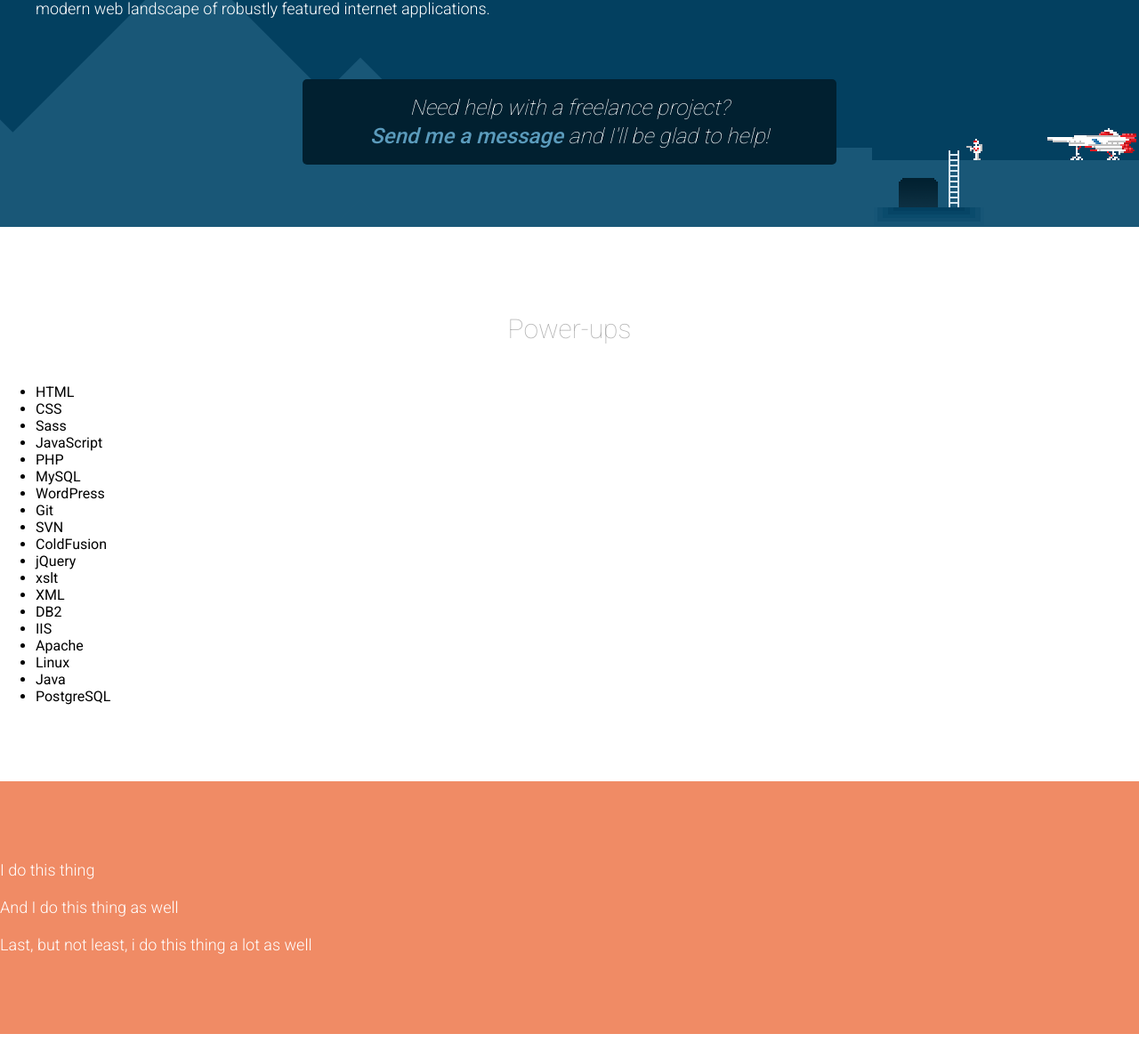
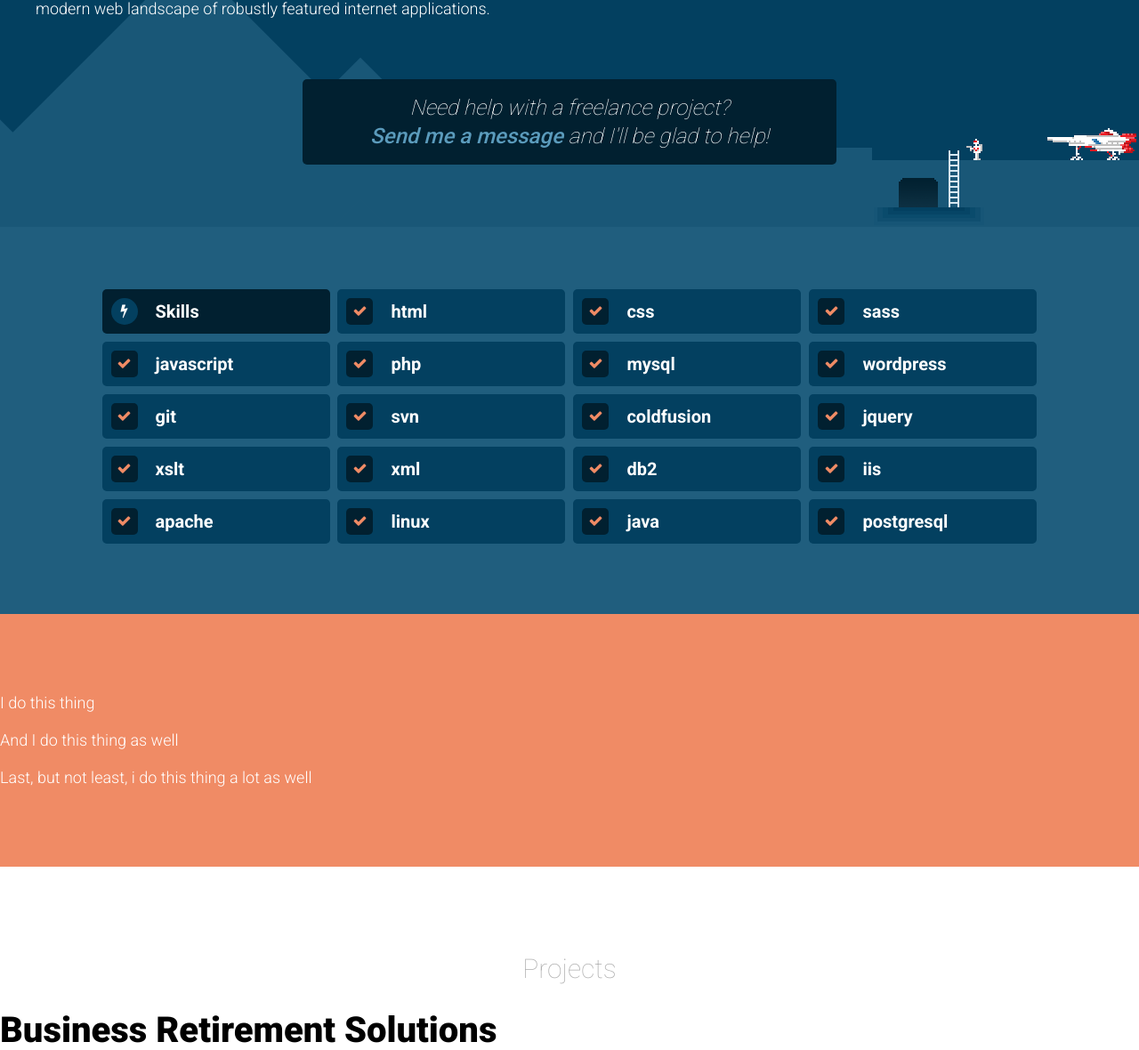
Before and after one commit to Johnstonian/portfolio, a PHP site: page / in a window 1280 px wide. Shown: the part 2374-3554 px from the top of the page at 89% size. Run offline with PHP 8.4, Linux system fonts and the light colour scheme.

Commit message:
skillset section styled

```diff
--- a/css/dev/style.scss
+++ b/css/dev/style.scss
@@ -200,6 +200,16 @@ img { max-width: 100%; }
 
 	padding-bottom: 5.475em;
 }
+
+.articles { background-color: white; }
+.about {
+	background: url('../../images/mountains.png') no-repeat bottom $about-blue;
+	color: white;
+}
+
+.skillset {
+	background-color: $skillset-blue;
+}
 .stars { position: absolute; top: 0; }
 #bg { top: 0; left: 0; }
 .bgwidth { width: 100%; }
@@ -217,11 +227,7 @@ img { max-width: 100%; }
 .logo { padding-bottom: 42px; }
 
 
-.articles { background-color: white; }
-.about {
-	background: url('../../images/mountains.png') no-repeat bottom $about-blue;
-	color: white;
-}
+
 
 .freelance {
 	background-color: $dark-blue;
@@ -259,6 +265,75 @@ i.icon-wrapper {
 	bottom: 0;
 }
 
+/*ul*/.skills {
+	list-style: none;
+	padding: 0;
+	margin: 0 auto;
+	//max-width: 1051px;
+
+	p {
+		font-weight: $bold;
+		@include font-size(20);
+		line-height: 1.5;
+		margin: 0;
+		float: left;
+	}
+
+	@media only screen and (min-width: $brkpt-xtra-large) {
+	    width: 87.5833333333333%;
+	}
+
+}
+
+/*li*/.pill {
+	background-color: $about-blue;
+	width: 256px;
+	height: 50px;
+	border-radius: 5px;
+	color: white;
+	margin: 0 5px 5px 0;
+	padding: 10px;
+	display: inline-block;
+
+	&:nth-child(4n) {
+		margin-right: 0;
+	}
+
+	&:first-child { background-color: $dark-blue; }
+}
+
+.skill-wrapper {
+	display: table-cell;
+	vertical-align: middle;
+}
+
+.bolt-holder, .check-holder {
+	width: 30px;
+	height: 30px;
+	display: table;
+	margin-right: 20px;
+	float: left;
+}
+
+.bolt-holder {
+	background-color: $about-blue;
+	border-radius: 75%;
+}
+
+.check-holder {
+	background-color: $dark-blue;
+	border-radius: 5px;
+}
+
+.bolt, .check {
+	text-align: center;
+	display: table-cell;
+	vertical-align: middle;
+}
+
+.bolt { color: white; }
+.check { color: $orange; }
+
 /*------------------------------------*\
     $STRUCTURE
 \*------------------------------------*/
--- a/css/style.css
+++ b/css/style.css
@@ -2396,6 +2396,19 @@ img {
   padding-bottom: 5.475em;
 }
 
+.articles {
+  background-color: white;
+}
+
+.about {
+  background: url("../../images/mountains.png") no-repeat bottom #034060;
+  color: white;
+}
+
+.skillset {
+  background-color: #205e7e;
+}
+
 .stars {
   position: absolute;
   top: 0;
@@ -2429,15 +2442,6 @@ img {
 
 .logo {
   padding-bottom: 42px;
-}
-
-.articles {
-  background-color: white;
-}
-
-.about {
-  background: url("../../images/mountains.png") no-repeat bottom #034060;
-  color: white;
 }
 
 .freelance {
@@ -2482,6 +2486,81 @@ i.icon-wrapper {
   bottom: 0;
 }
 
+/*ul*/
+.skills {
+  list-style: none;
+  padding: 0;
+  margin: 0 auto;
+}
+.skills p {
+  font-weight: 700;
+  font-size: 20px;
+  font-size: 1.25rem;
+  line-height: 1.5;
+  margin: 0;
+  float: left;
+}
+@media only screen and (min-width: 75em) {
+  .skills {
+    width: 87.5833333333333%;
+  }
+}
+
+/*li*/
+.pill {
+  background-color: #034060;
+  width: 256px;
+  height: 50px;
+  border-radius: 5px;
+  color: white;
+  margin: 0 5px 5px 0;
+  padding: 10px;
+  display: inline-block;
+}
+.pill:nth-child(4n) {
+  margin-right: 0;
+}
+.pill:first-child {
+  background-color: #012030;
+}
+
+.skill-wrapper {
+  display: table-cell;
+  vertical-align: middle;
+}
+
+.bolt-holder, .check-holder {
+  width: 30px;
+  height: 30px;
+  display: table;
+  margin-right: 20px;
+  float: left;
+}
+
+.bolt-holder {
+  background-color: #034060;
+  border-radius: 75%;
+}
+
+.check-holder {
+  background-color: #012030;
+  border-radius: 5px;
+}
+
+.bolt, .check {
+  text-align: center;
+  display: table-cell;
+  vertical-align: middle;
+}
+
+.bolt {
+  color: white;
+}
+
+.check {
+  color: #f08b65;
+}
+
 /*------------------------------------*\
     $STRUCTURE
 \*------------------------------------*/
--- a/index.html
+++ b/index.html
@@ -154,28 +154,170 @@
 	</section>
 
 	<section class="section  skillset" id="skills">
-		<h2 class="section-title">Power-ups</h2>
-		<ul class="">
-			<li>HTML</li>
-			<li>CSS</li>
-			<li>Sass</li>
-			<li>JavaScript</li>
-			<li>PHP</li>
-			<li>MySQL</li>
-			<li>WordPress</li>
-			<li>Git</li>
-			<li>SVN</li>
-			<li>ColdFusion</li>
-			<li>jQuery</li>
-			<li>xslt</li>
-			<li>XML</li>
-			<li>DB2</li>
-			<li>IIS</li>
-			<li>Apache</li>
-			<li>Linux</li>
-			<li>Java</li>
-			<li>PostgreSQL</li>
-		</ul>
+		<div class="container">
+			<ul class="skills">
+				<li class="pill">
+					<div class="skill-wrapper">
+					<div class="bolt-holder">
+						<i class="bolt  white  fa  fa-bolt"></i>
+					</div>
+					<p>Skills</p>
+					</div>
+				</li>
+				<li class="pill">
+					<div class="skill-wrapper">
+					<div class="check-holder">
+						<i class="check  orange  fa  fa-check"></i>
+					</div>
+					<p>html</p>
+					</div>
+				</li>
+				<li class="pill">
+					<div class="skill-wrapper">
+					<div class="check-holder">
+						<i class="check  fa  fa-check"></i>
+					</div>
+					<p>css</p>
+					</div>
+				</li>
+				<li class="pill">
+					<div class="skill-wrapper">
+					<div class="check-holder">
+						<i class="check  fa  fa-check"></i>
+					</div>
+					<p>sass</p>
+					</div>
+				</li>
+				<li class="pill">
+					<div class="skill-wrapper">
+					<div class="check-holder">
+						<i class="check  fa  fa-check"></i>
+					</div>
+					<p>javascript</p>
+					</div>
+				</li>
+				<li class="pill">
+					<div class="skill-wrapper">
+					<div class="check-holder">
+						<i class="check  fa  fa-check"></i>
+					</div>
+					<p>php</p>
+					</div>
+				</li>
+				<li class="pill">
+					<div class="skill-wrapper">
+					<div class="check-holder">
+						<i class="check  fa  fa-check"></i>
+					</div>
+					<p>mysql</p>
+					</div>
+				</li>
+				<li class="pill">
+					<div class="skill-wrapper">
+						<div class="check-holder">
+							<i class="check  fa  fa-check"></i>
+						</div>
+						<p>wordpress</p>
+					</div>
+				</li>
+				<li class="pill">
+					<div class="skill-wrapper">
+					<div class="check-holder">
+						<i class="check  fa  fa-check"></i>
+					</div>
+					<p>git</p>
+					</div>
+				</li>
+				<li class="pill">
+					<div class="skill-wrapper">
+					<div class="check-holder">
+						<i class="check  fa  fa-check"></i>
+					</div>
+					<p>svn</p>
+					</div>
+				</li>
+				<li class="pill">
+					<div class="skill-wrapper">
+					<div class="check-holder">
+						<i class="check  fa  fa-check"></i>
+					</div>
+					<p>coldfusion</p>
+					</div>
+				</li>
+				<li class="pill">
+					<div class="skill-wrapper">
+					<div class="check-holder">
+						<i class="check  fa  fa-check"></i>
+					</div>
+					<p>jquery</p>
+					</div>
+				</li>
+				<li class="pill">
+					<div class="skill-wrapper">
+					<div class="check-holder">
+						<i class="check  fa  fa-check"></i>
+					</div>
+					<p>xslt</p>
+					</div>
+				</li>
+				<li class="pill">
+					<div class="skill-wrapper">
+					<div class="check-holder">
+						<i class="check  fa  fa-check"></i>
+					</div>
+					<p>xml</p>
+					</div>
+				</li>
+				<li class="pill">
+					<div class="skill-wrapper">
+					<div class="check-holder">
+						<i class="check  fa  fa-check"></i>
+					</div>
+					<p>db2</p>
+					</div>
+				</li>
+				<li class="pill">
+					<div class="skill-wrapper">
+					<div class="check-holder">
+						<i class="check  fa  fa-check"></i>
+					</div>
+					<p>iis</p>
+					</div>
+				</li>
+				<li class="pill">
+					<div class="skill-wrapper">
+					<div class="check-holder">
+						<i class="check  fa  fa-check"></i>
+					</div>
+					<p>apache</p>
+					</div>
+				</li>
+				<li class="pill">
+					<div class="skill-wrapper">
+					<div class="check-holder">
+						<i class="check  fa  fa-check"></i>
+					</div>
+					<p>linux</p>
+					</div>
+				</li>
+				<li class="pill">
+					<div class="skill-wrapper">
+					<div class="check-holder">
+						<i class="check  fa  fa-check"></i>
+					</div>
+					<p>java</p>
+					</div>
+				</li>
+				<li class="pill">
+					<div class="skill-wrapper">
+					<div class="check-holder">
+						<i class="check  fa  fa-check"></i>
+					</div>
+					<p>postgresql</p>
+					</div>
+				</li>
+			</ul>
+		</div>
 	</section>
 
 	<section class="section  hobbies">
```
